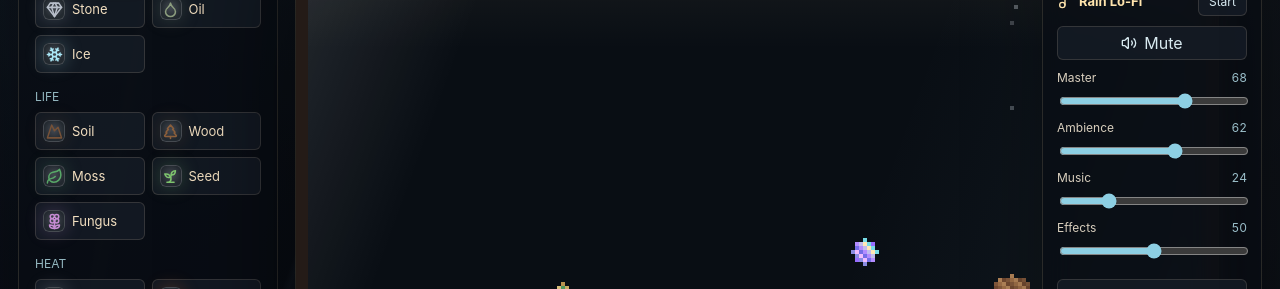
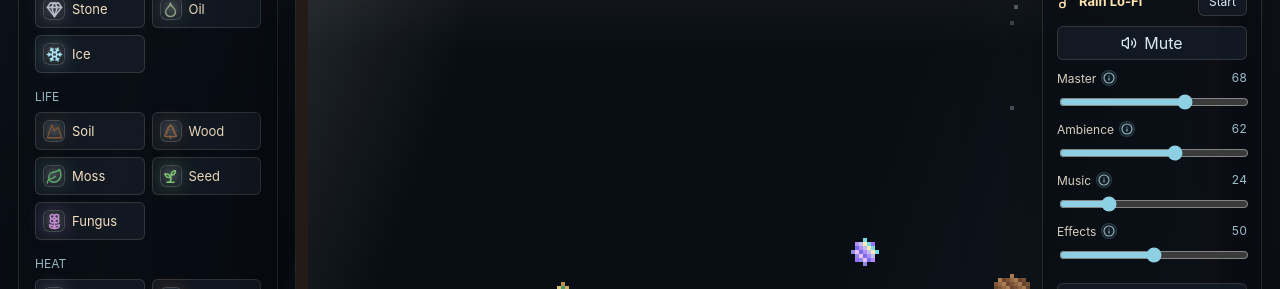
Before and after one commit to ldonald067/cozyfun, a React (Vite) app in the folder app/: page / in a window 1280 px wide. Shown: the part 208-497 px from the top of the page. Built offline with nearby package versions, Linux system fonts and the light colour scheme; no server answers.

Commit message:
Add audio channel info tooltips

```diff
--- a/app/src/App.tsx
+++ b/app/src/App.tsx
@@ -11,6 +11,7 @@ import {
   FolderOpen,
   Gem,
   ImageDown,
+  Info,
   Leaf,
   Moon,
   Mountain,
@@ -54,6 +55,13 @@ const AUDIO_CHANNEL_LABELS: Record<AudioChannel, string> = {
   ambience: "Ambience",
   music: "Music",
   effects: "Effects"
+};
+
+const AUDIO_CHANNEL_HINTS: Record<AudioChannel, string> = {
+  master: "Overall volume for the whole soundscape.",
+  ambience: "Rain, window hush, room tone, and other environmental sounds.",
+  music: "Quiet lo-fi chords, beat, and vinyl texture.",
+  effects: "Small sounds from painting, reactions, saves, and controls."
 };
 
 const MATERIAL_ICONS: Record<MaterialId, LucideIcon> = {
@@ -387,7 +395,19 @@ export function App() {
             <div className="audio-sliders">
               {AUDIO_CHANNELS.map((channel) => (
                 <label className="audio-slider" key={channel}>
-                  <span>{AUDIO_CHANNEL_LABELS[channel]}</span>
+                  <span className="audio-slider-label">
+                    {AUDIO_CHANNEL_LABELS[channel]}
+                    <span
+                      className="audio-info"
+                      tabIndex={0}
+                      role="img"
+                      aria-label={AUDIO_CHANNEL_HINTS[channel]}
+                      title={AUDIO_CHANNEL_HINTS[channel]}
+                      data-tooltip={AUDIO_CHANNEL_HINTS[channel]}
+                    >
+                      <Info size={12} strokeWidth={2.2} />
+                    </span>
+                  </span>
                   <output>{Math.round(audioPrefs.volumes[channel] * 100)}</output>
                   <input
                     type="range"
--- a/app/src/styles.css
+++ b/app/src/styles.css
@@ -400,6 +400,69 @@ button:disabled:hover {
   font-size: 12px;
 }
 
+.audio-slider-label {
+  display: flex;
+  align-items: center;
+  min-width: 0;
+  gap: 5px;
+}
+
+.audio-info {
+  position: relative;
+  width: 16px;
+  height: 16px;
+  display: inline-grid;
+  place-items: center;
+  flex: 0 0 16px;
+  border-radius: 50%;
+  color: #9bbfca;
+  background: rgba(141, 207, 227, 0.08);
+  box-shadow: inset 0 0 0 1px rgba(141, 207, 227, 0.18);
+  outline: none;
+}
+
+.audio-info::after {
+  content: attr(data-tooltip);
+  position: absolute;
+  z-index: 5;
+  bottom: calc(100% + 8px);
+  left: -12px;
+  width: 188px;
+  padding: 8px 9px;
+  border: 1px solid rgba(141, 207, 227, 0.22);
+  border-radius: 6px;
+  background: rgba(7, 11, 17, 0.96);
+  box-shadow: 0 12px 32px rgba(0, 0, 0, 0.34);
+  color: #e6d8c0;
+  font-size: 11px;
+  line-height: 1.35;
+  white-space: normal;
+  opacity: 0;
+  visibility: hidden;
+  transform: translateY(4px);
+  transition:
+    opacity 120ms ease,
+    transform 120ms ease,
+    visibility 120ms ease;
+  pointer-events: none;
+}
+
+.audio-info:hover,
+.audio-info:focus-visible {
+  color: #d8f3fb;
+  background: rgba(141, 207, 227, 0.14);
+  box-shadow:
+    inset 0 0 0 1px rgba(141, 207, 227, 0.3),
+    0 0 14px rgba(141, 207, 227, 0.12);
+}
+
+.audio-info:hover::after,
+.audio-info:focus-visible::after {
+  opacity: 1;
+  visibility: visible;
+  transform: translateY(0);
+}
+
 .audio-slider output {
   color: #9bbfca;
   font-variant-numeric: tabular-nums;
```
